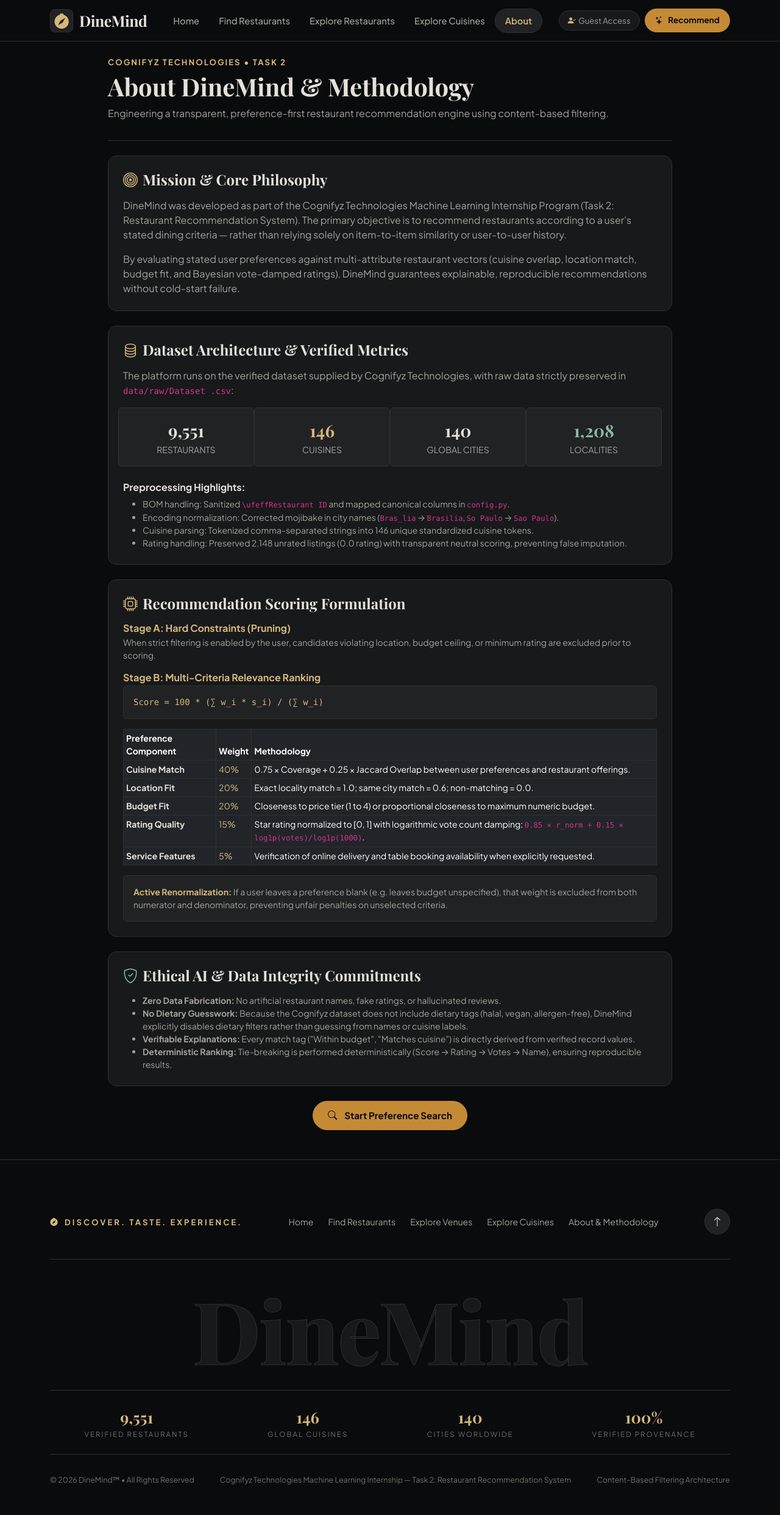
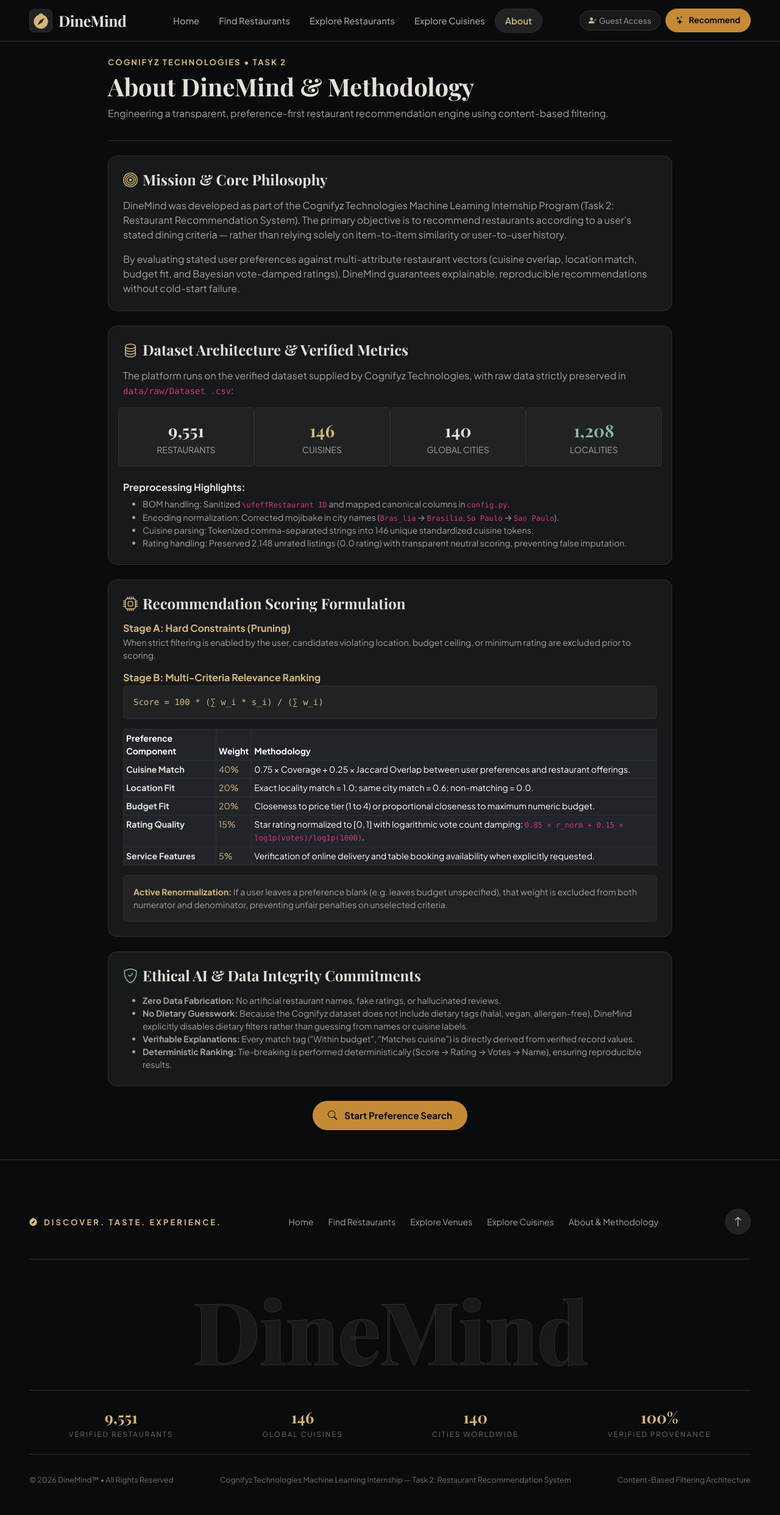
Before and after one commit to nishanths24/Restaurant-Recommendation, a Flask app: page /about in a window 1280 px wide. Shown: the whole page at 61% size. Run offline with Flask 3, Linux system fonts and the light colour scheme; some web fonts are replaced.

Commit message:
style: align navbar and signature footer container max-width with hero section

```diff
--- a/templates/base.html
+++ b/templates/base.html
@@ -19,7 +19,7 @@
 <body id="top">
     <!-- Top Navigation Bar -->
     <nav class="navbar navbar-expand-lg navbar-custom sticky-top">
-        <div class="container">
+        <div class="container-fluid px-3 px-sm-4 px-lg-5" style="max-width: 1440px;">
             <a class="navbar-brand-custom" href="{{ url_for('index') }}">
                 <span class="brand-icon-wrapper">
                     <i class="bi bi-compass-fill"></i>
@@ -81,7 +81,7 @@
     {% block footer %}
     <!-- Section 5: Signature Editorial Footer -->
     <footer class="signature-footer-section" id="site-footer">
-        <div class="container">
+        <div class="container-fluid px-3 px-sm-4 px-lg-5" style="max-width: 1440px;">
             <!-- Top Row: Slogan, Minimal Nav, Back-to-Top -->
             <div class="footer-top-row">
                 <div class="footer-slogan">
```
